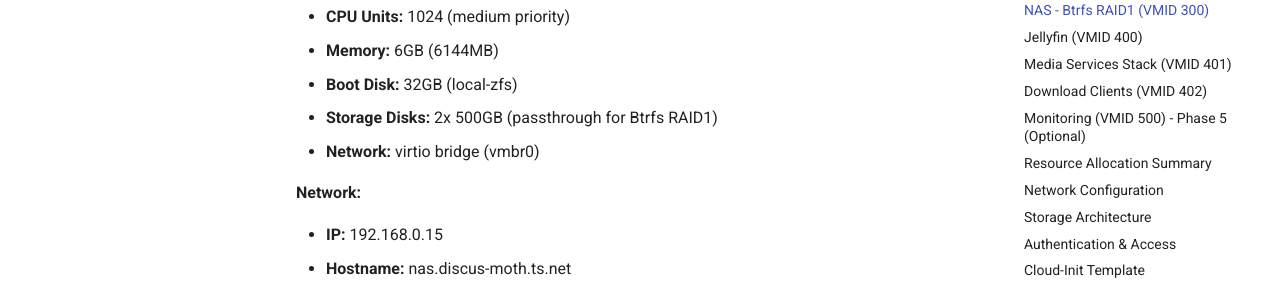
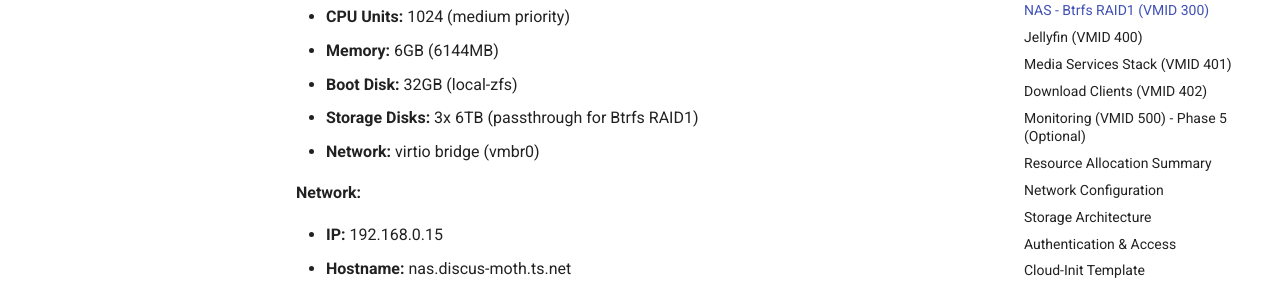
Before and after one commit to SilverDFlame/jellybuntu-wiki, an MkDocs documentation site: the page built from docs/reference/vm-specifications.md, in a window 1280 px wide and 900 px high, scrolled down 2166 px. Shown: the part 152-441 px from the top of the window. Built offline with MkDocs 1.6.1 and Material for MkDocs 9.7.7, drawn with Linux system fonts in a browser that asks for light colours; comment, search, counter and statistics services are not loaded; some of the changed text lies outside the part shown.

Commit message:
docs: Update NAS storage specs to 3x 6TB
Update storage disk specifications from 2x 500GB to 3x 6TB to match
architecture.md and reflect actual hardware configuration.

```diff
--- a/docs/reference/vm-specifications.md
+++ b/docs/reference/vm-specifications.md
@@ -80,7 +80,7 @@ Complete hardware, network, and service configuration for all VMs in the Jellybu
 - **CPU Units:** 1024 (medium priority)
 - **Memory:** 6GB (6144MB)
 - **Boot Disk:** 32GB (local-zfs)
-- **Storage Disks:** 2x 500GB (passthrough for Btrfs RAID1)
+- **Storage Disks:** 3x 6TB (passthrough for Btrfs RAID1)
 - **Network:** virtio bridge (vmbr0)
 
 **Network:**
@@ -418,7 +418,7 @@ Complete hardware, network, and service configuration for all VMs in the Jellybu
 
 **NFS Server:** Btrfs NAS (192.168.0.15)
 
-- Pool: `storage` (Btrfs RAID1, 2x 500GB mirror)
+- Pool: `storage` (Btrfs RAID1, 3x 6TB)
 - Export: `/mnt/storage/data`
 - Permissions: 770 (UID/GID 3000)
 - Snapshots: Automatic via systemd timers
```
Also changed, not shown: other parts of docs/reference/vm-specifications.md (+1 -1 lines).
